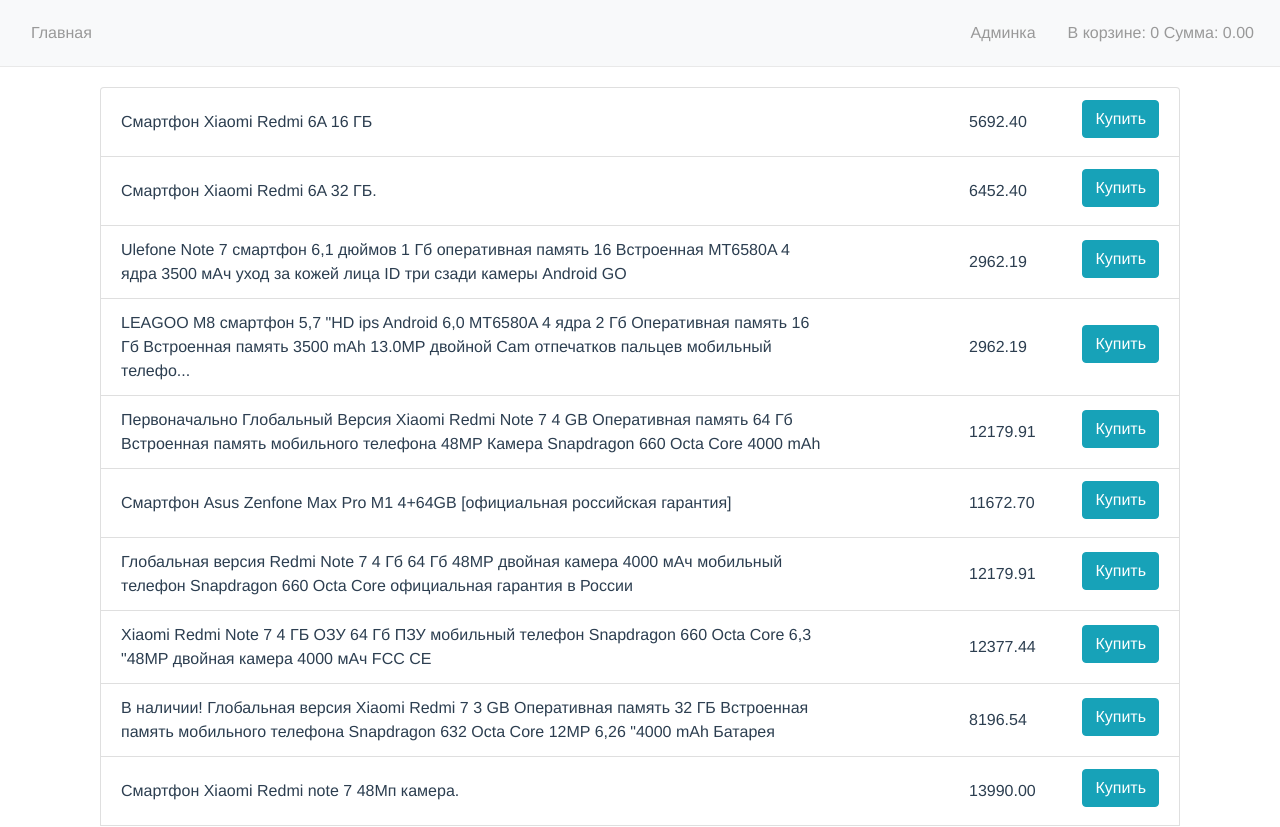
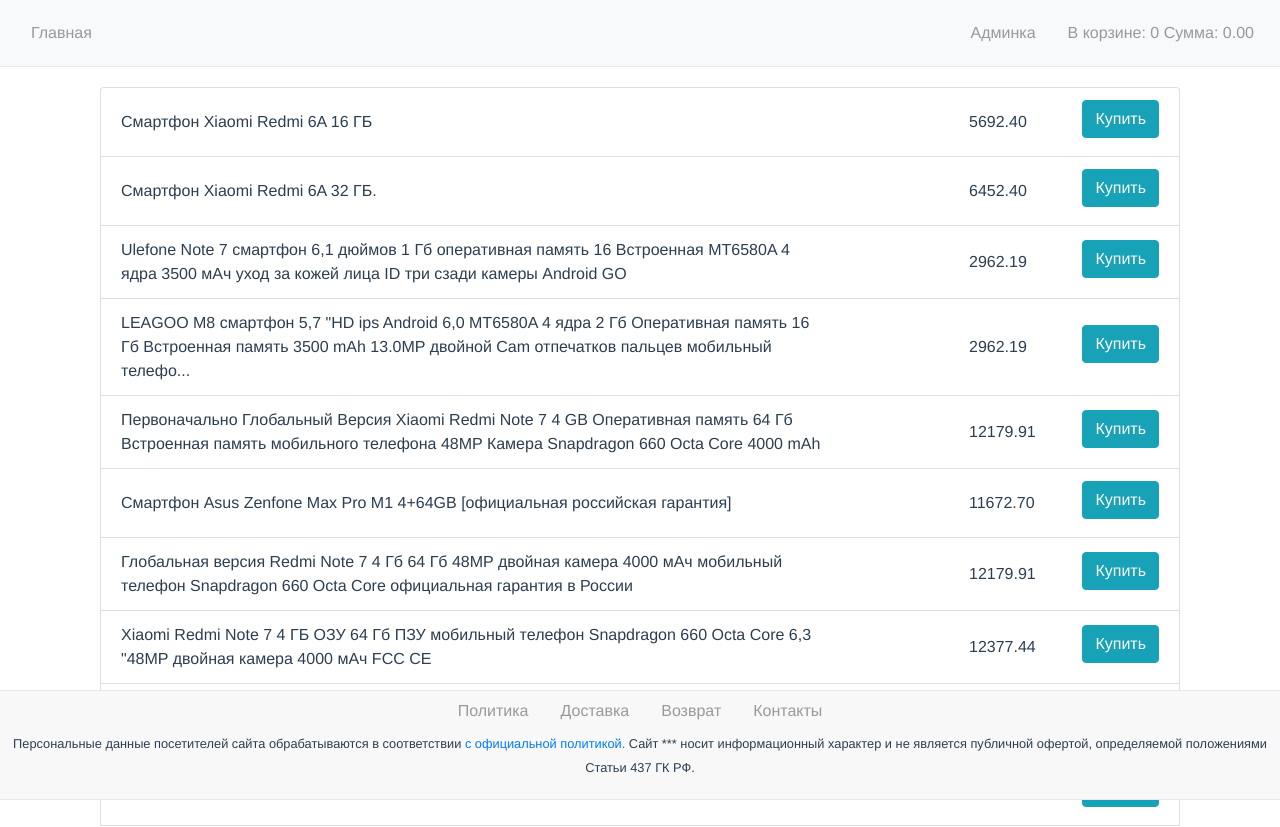
Before and after one commit to meticulousfan/vuejs-ecommerce-shop, a Vue app in the folder client/: page / in a window 1280 px wide. Shown: the top 827 px of the page. Built offline with nearby package versions, Linux system fonts and the light colour scheme; no server answers; what vue-the-mask would draw is missing.

Commit message:
changed resize event

```diff
--- a/client/src/App.vue
+++ b/client/src/App.vue
@@ -25,12 +25,6 @@
   components: {
     Menu,
     Footer,
-  },
-  mounted(){
-    setTimeout(()=>{ let footer = window.innerHeight > this.$el.clientHeight;
-      console.log(window.innerHeight, this.$el.clientHeight)
-      this.$store.commit('setFooter', footer)
-    }, 500)
   }
 };
 </script>
--- a/client/src/components/products/Products.vue
+++ b/client/src/components/products/Products.vue
@@ -43,6 +43,10 @@
       currentPage: this.activePage
     };
   },
+  updated(){
+    let footer = window.innerHeight > this.$el.clientHeight;
+    this.$store.commit('setFooter', footer)
+  },
   methods: {
     expand(name) {
       /*
```
